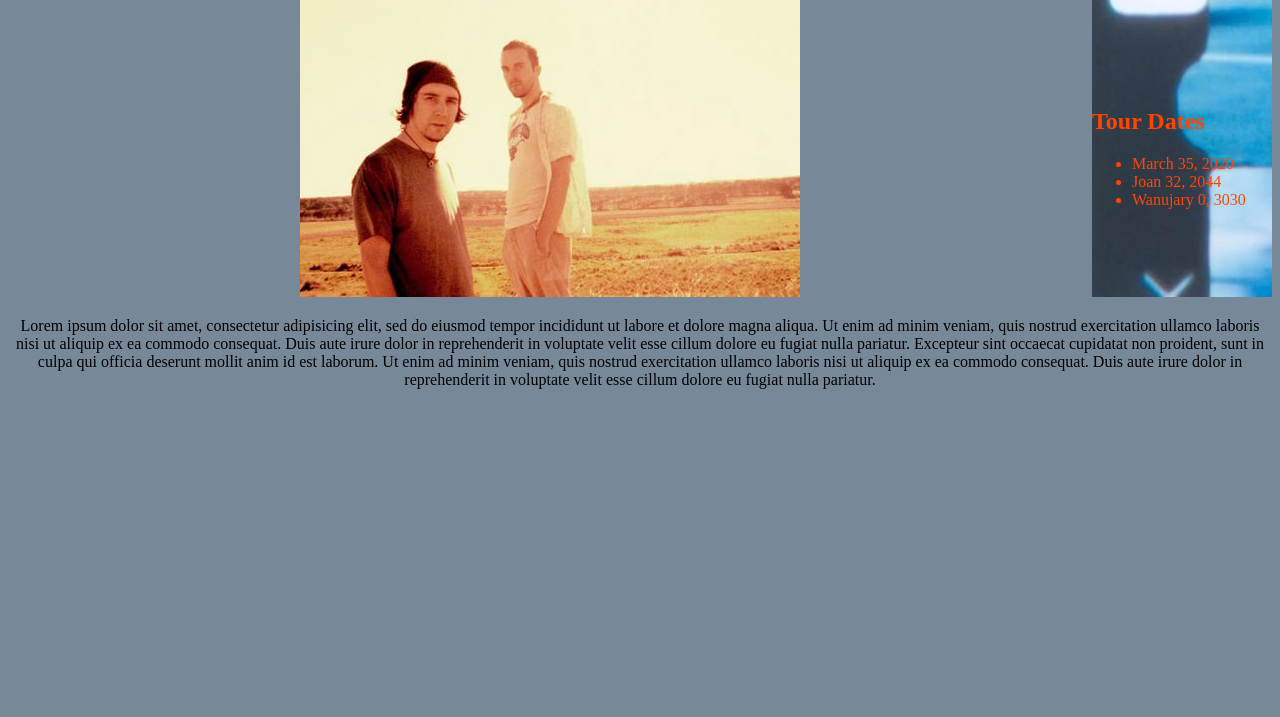
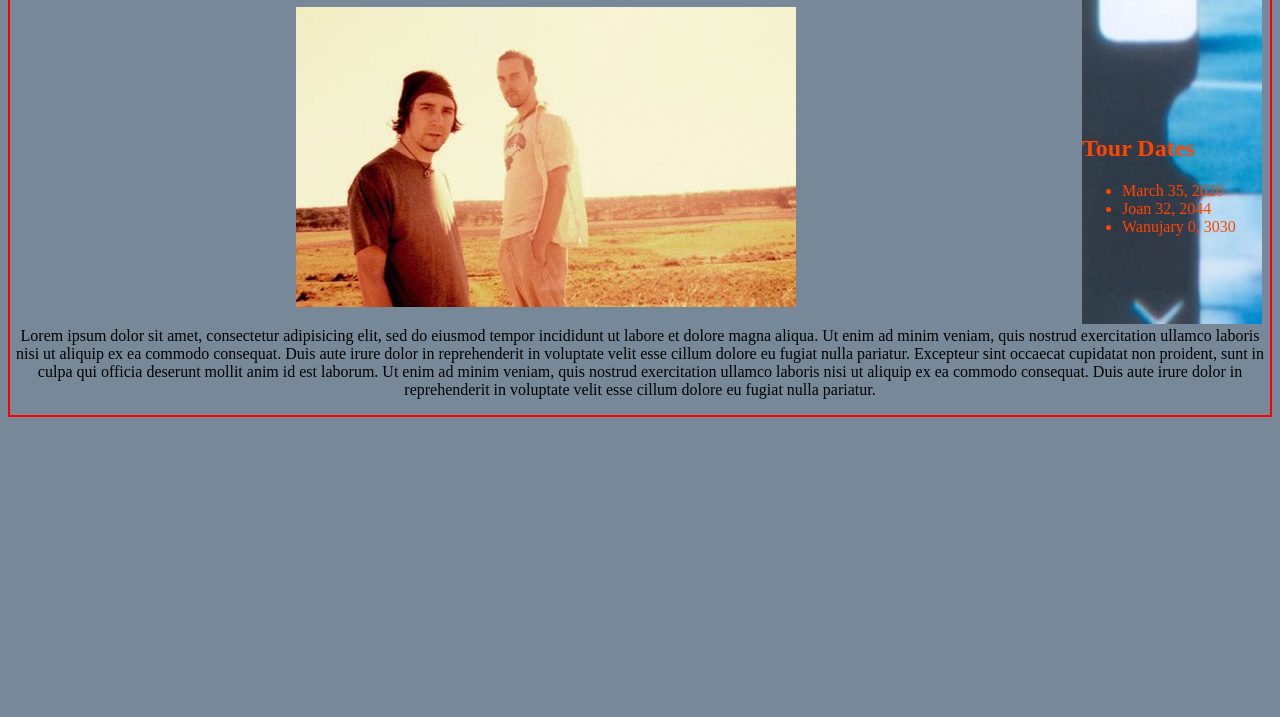
Before and after one commit to Code-Cacophony/band, a plain HTML site: page index.html in a window 1280 px wide. Shown: the part 83-800 px from the top of the page. Drawn offline with Linux system fonts and the light colour scheme.

Commit message:
add padding, margins and border

```diff
--- a/css/styles.css
+++ b/css/styles.css
@@ -9,10 +9,13 @@ body {
   float: right;
   background-image: url(/img/tour.jpg);
   padding-top: 150px;
+  margin-top: 40px;
+  margin-right: 10px;
 }
 img {
   float: inherit;
 }
 .main {
   text-align: center;
+  border: 2px solid red;
 }
```
